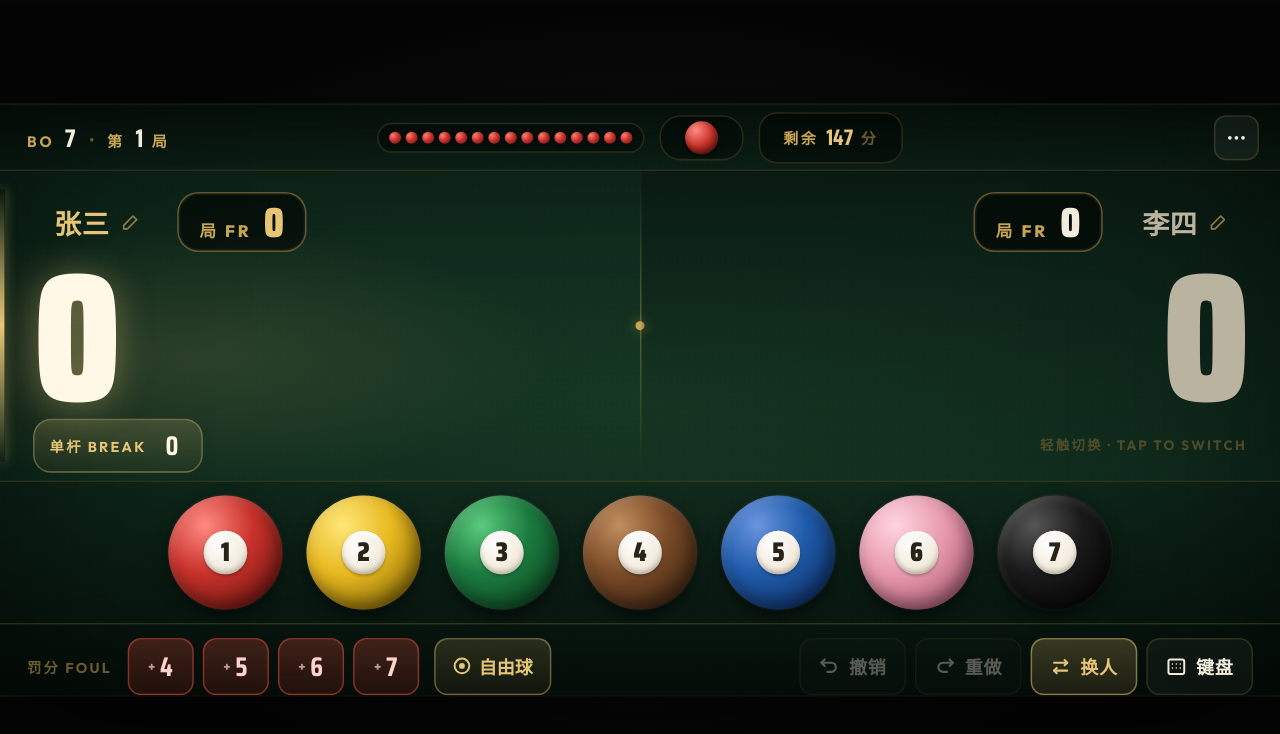
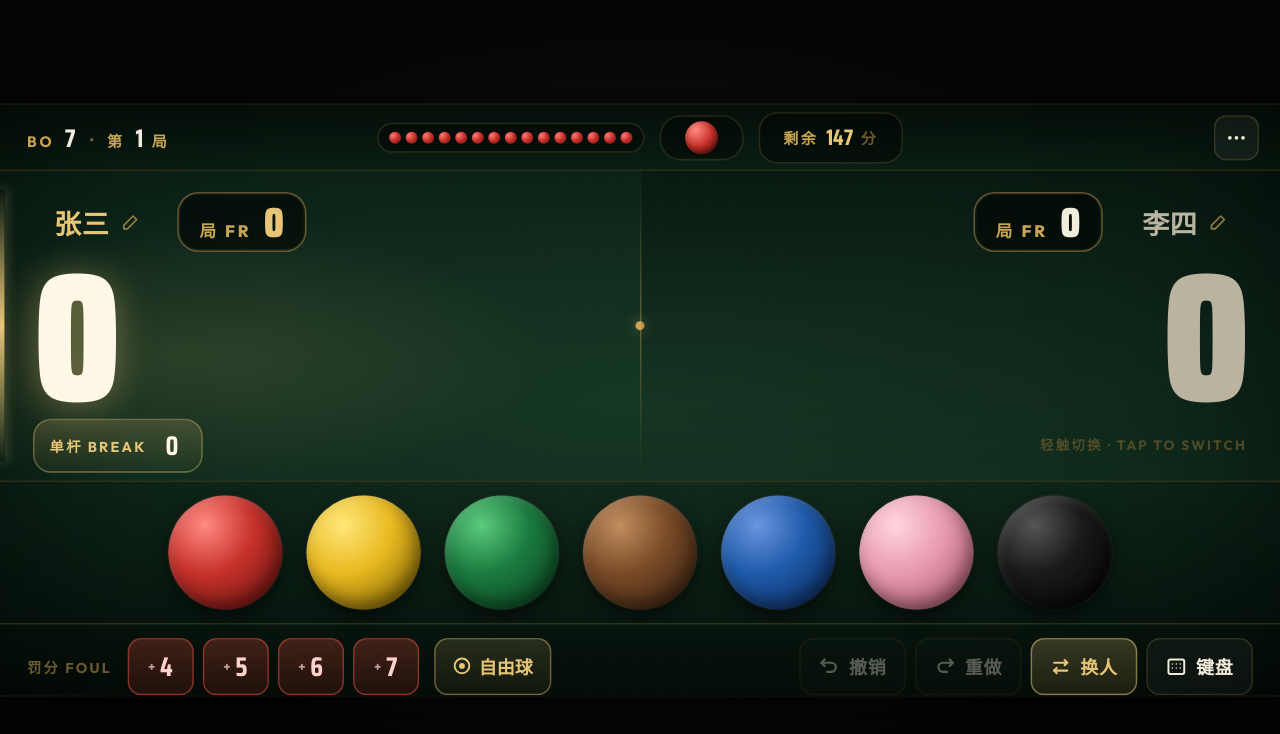
Before and after one commit to xXXxxx0702/RockySnookerScoreBoard, a React (Vite) app: page / in a window 1280 px wide. Shown: the top 734 px of the page. Built offline with nearby package versions, Linux system fonts and the light colour scheme.

Commit message:
去除球上数字

```diff
--- a/src/App.jsx
+++ b/src/App.jsx
@@ -306,11 +306,8 @@ function Ball({ ball, onTap, size = 72, flashKey }) {
       }}
       onClick={() => onTap(ball)}
       aria-label={`${ball.zh} ${ball.en} +${ball.value}`}
-    >
-      <span className="ball-spot" aria-hidden="true">
-        <span className="ball-spot-num">{ball.value}</span>
-      </span>
-    </button>
+    />
+
   );
 }
 
--- a/src/styles.css
+++ b/src/styles.css
@@ -619,33 +619,6 @@ html, body {
 .ball-btn:active {
   transform: scale(0.92);
 }
-.ball-spot {
-  position: absolute;
-  top: 50%;
-  left: 50%;
-  transform: translate(-50%, -50%);
-  width: 38%;
-  height: 38%;
-  border-radius: 50%;
-  background: radial-gradient(circle at 38% 32%, #ffffff 0%, #f4ede0 55%, #d6cdb5 100%);
-  box-shadow:
-    inset 0 -2px 3px rgba(0,0,0,0.2),
-    inset 0 2px 3px rgba(255,255,255,0.7),
-    0 1px 2px rgba(0,0,0,0.3);
-  display: flex;
-  align-items: center;
-  justify-content: center;
-}
-.ball-spot-num {
-  font-family: 'Saira Condensed', sans-serif;
-  font-weight: 900;
-  font-size: 18px;
-  line-height: 1;
-  color: #2a2418;
-  font-variant-numeric: tabular-nums;
-  text-shadow: 0 1px 0 rgba(255,255,255,0.6);
-}
-
 .ball-btn::after {
   content: "";
   position: absolute;
```
